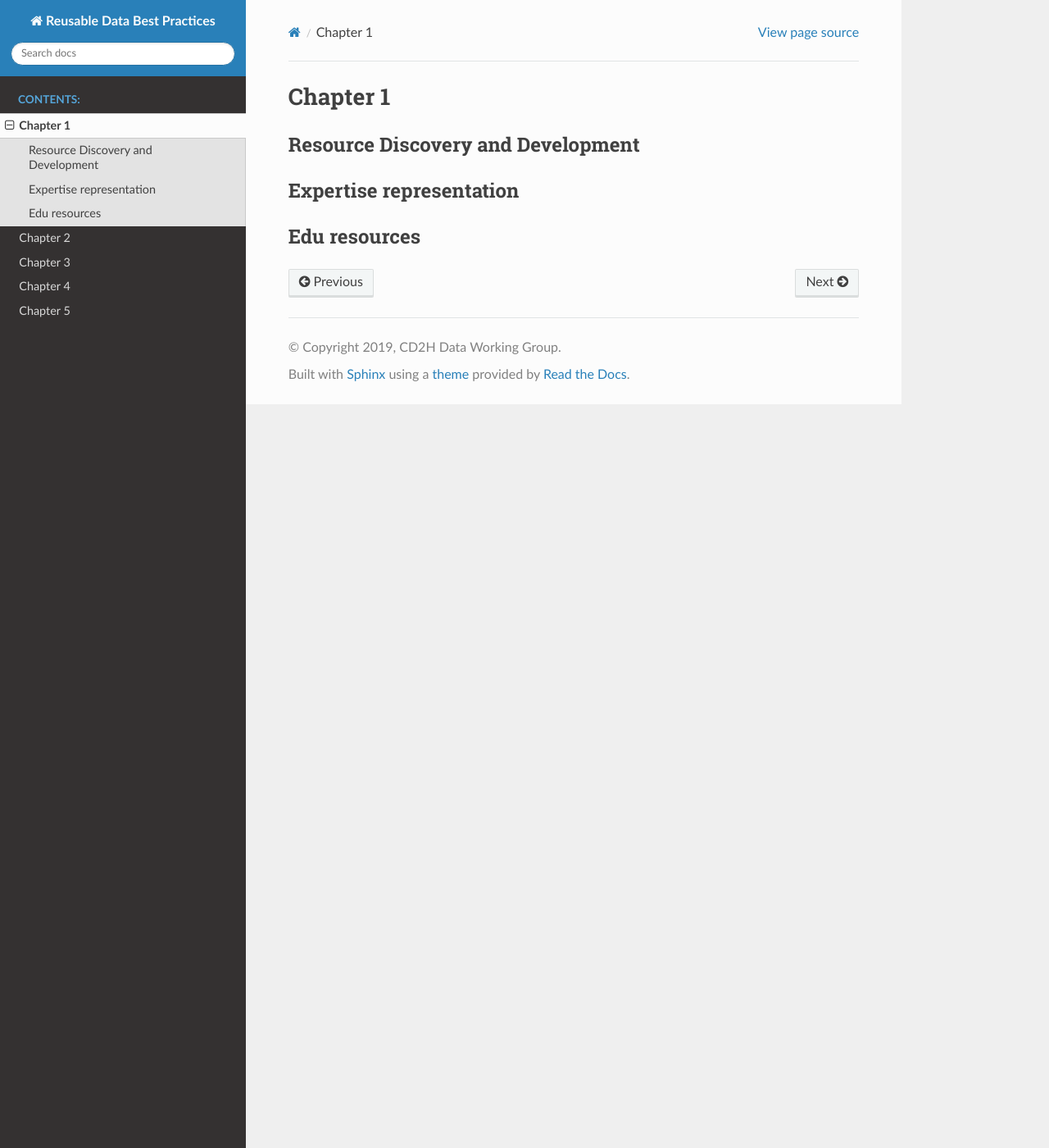
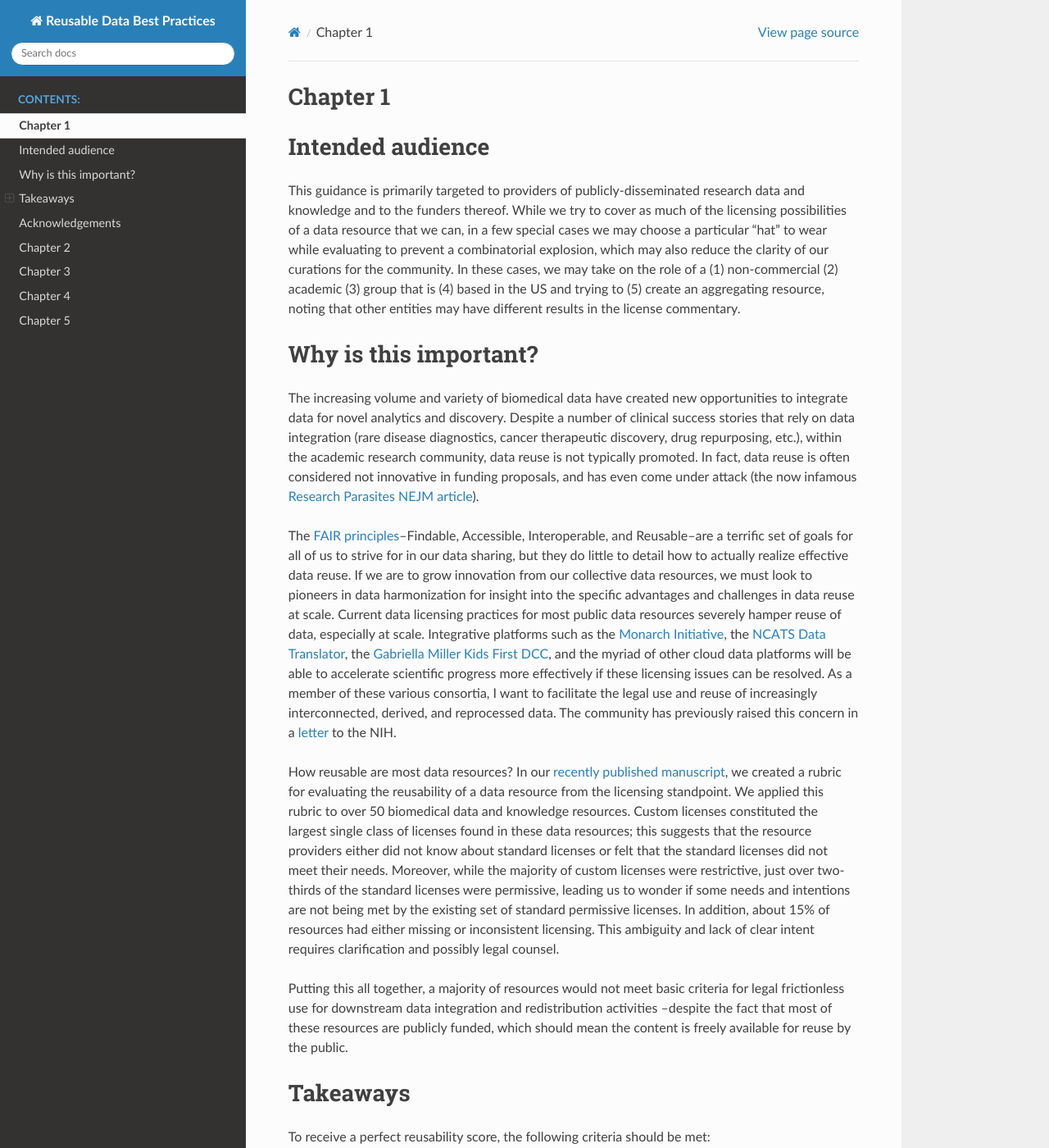
Before and after one commit to data2health/informatics-playbook, a Sphinx documentation site: the page built from docs/chapters/chapter_1.md, in a window 1280 px wide and 1400 px high. Shown: the whole window at 82% size. Built offline with Sphinx 7.4.7 and the Read the Docs theme 2.0.0, drawn with Linux system fonts in a browser that asks for light colours; some of the changed text lies outside the part shown.

Commit message:
Update chapter_1.md

```diff
--- a/docs/chapters/chapter_1.md
+++ b/docs/chapters/chapter_1.md
@@ -1,5 +1,35 @@
 # Chapter 1
+# Intended audience
 
-## Resource Discovery and Development
-## Expertise representation
-## Edu resources
+This guidance is primarily targeted to providers of publicly-disseminated research data and knowledge and to the funders thereof. While we try to cover as much of the licensing possibilities of a data resource that we can, in a few special cases we may choose a particular "hat" to wear while evaluating to prevent a combinatorial explosion, which may also reduce the clarity of our curations for the community. In these cases, we may take on the role of a (1) non-commercial (2) academic (3) group that is (4) based in the US and trying to (5) create an aggregating resource, noting that other entities may have different results in the license commentary.
+
+# Why is this important?
+
+The increasing volume and variety of biomedical data have created new opportunities to integrate data for novel analytics and discovery. Despite a number of clinical success stories that rely on data integration (rare disease diagnostics, cancer therapeutic discovery, drug repurposing, etc.), within the academic research community, data reuse is not typically promoted. In fact, data reuse is often considered not innovative in funding proposals, and has even come under attack (the now infamous [Research Parasites NEJM article](https://www.nejm.org/doi/full/10.1056/NEJMe1516564)).
+
+The [FAIR principles](https://www.force11.org/group/fairgroup/fairprinciples)--Findable, Accessible, Interoperable, and Reusable--are a terrific set of goals for all of us to strive for in our data sharing, but they do little to detail how to actually realize effective data reuse. If we are to grow innovation from our collective data resources, we must look to pioneers in data harmonization for insight into the specific advantages and challenges in data reuse at scale. Current data licensing practices for most public data resources severely hamper reuse of data, especially at scale. Integrative platforms such as the [Monarch Initiative](https://monarchinitiative.org/), the [NCATS Data Translator](https://ncats.nih.gov/translator), the [Gabriella Miller Kids First DCC](https://portal.kidsfirstdrc.org/), and the myriad of other cloud data platforms  will be able to accelerate scientific progress more effectively if these licensing issues can be resolved. As a member of these various consortia, I want to facilitate the legal use and reuse of increasingly interconnected, derived, and reprocessed data. The community has previously raised this concern in a [letter](https://figshare.com/articles/Request_for_Community_partnership_in_data_resource_licensing_planning/4972709) to the NIH.
+
+How reusable are most data resources? In our [recently published manuscript](https://journals.plos.org/plosone/article?id=10.1371/journal.pone.0213090), we created a rubric for evaluating the reusability of a data resource from the licensing standpoint. We applied this rubric to over 50 biomedical data and knowledge resources. Custom licenses constituted the largest single class of licenses found in these data resources; this suggests that the resource providers either did not know about standard licenses or felt that the standard licenses did not meet their needs. Moreover, while the majority of custom licenses were restrictive, just over two-thirds of the standard licenses were permissive, leading us to wonder if some needs and intentions are not being met by the existing set of standard permissive licenses. In addition, about 15% of resources had either missing or inconsistent licensing. This ambiguity and lack of clear intent requires clarification and possibly legal counsel.
+
+Putting this all together, a majority of resources would not meet basic criteria for legal frictionless use for downstream data integration and redistribution activities --despite the fact that most of these resources are publicly funded, which should mean the content is freely available for reuse by the public.
+
+# Takeaways
+
+To receive a perfect reusability score, the following criteria should be met:
+
+## A) License is public, discoverable, and standard
+## B) License requires no further negotiation and its scope is both unambiguous and covers all of the data
+## C) The data covered by the license is easily accessible
+## D) License has little or no restrictions on kinds of (re)use
+## E) License has little or no restrictions on who can (re)use the data
+
+The full rubric is available at http://reusabledata.org/criteria.html
+
+### Lessons learned:
+
+The hardest data to license (in or out) is often data integrated from multiple sources with missing, heterogeneous, non-standard, and / or incompatible licenses. The opportunity exists to improve this from the groud up; while the situation will never be perfect, it could be substantially improved with modest effort.
+
+# Acknowledgements
+
+ReusableData.org is funded by the National Center for Advancing Translational Sciences (NCATS) OT3 TR002019 as part of the [Biomedical Data Translator project](https://ncats.nih.gov/translator).
+The (Re)usable Data Project would like to acknowledge the assistance of many more people than can be listed here. Please visit the [about page](http://reusabledata.org/about.html) for the full list.
```
